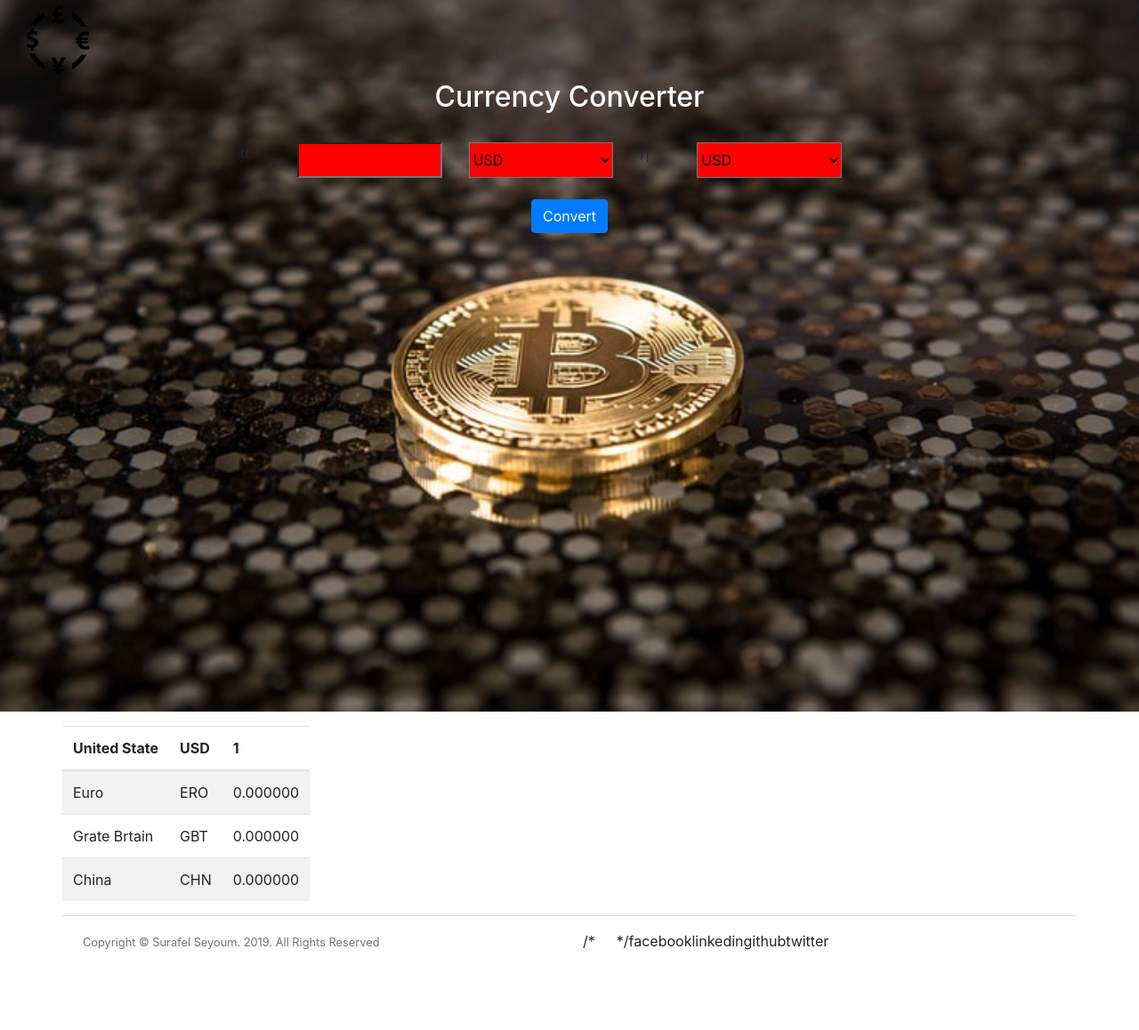
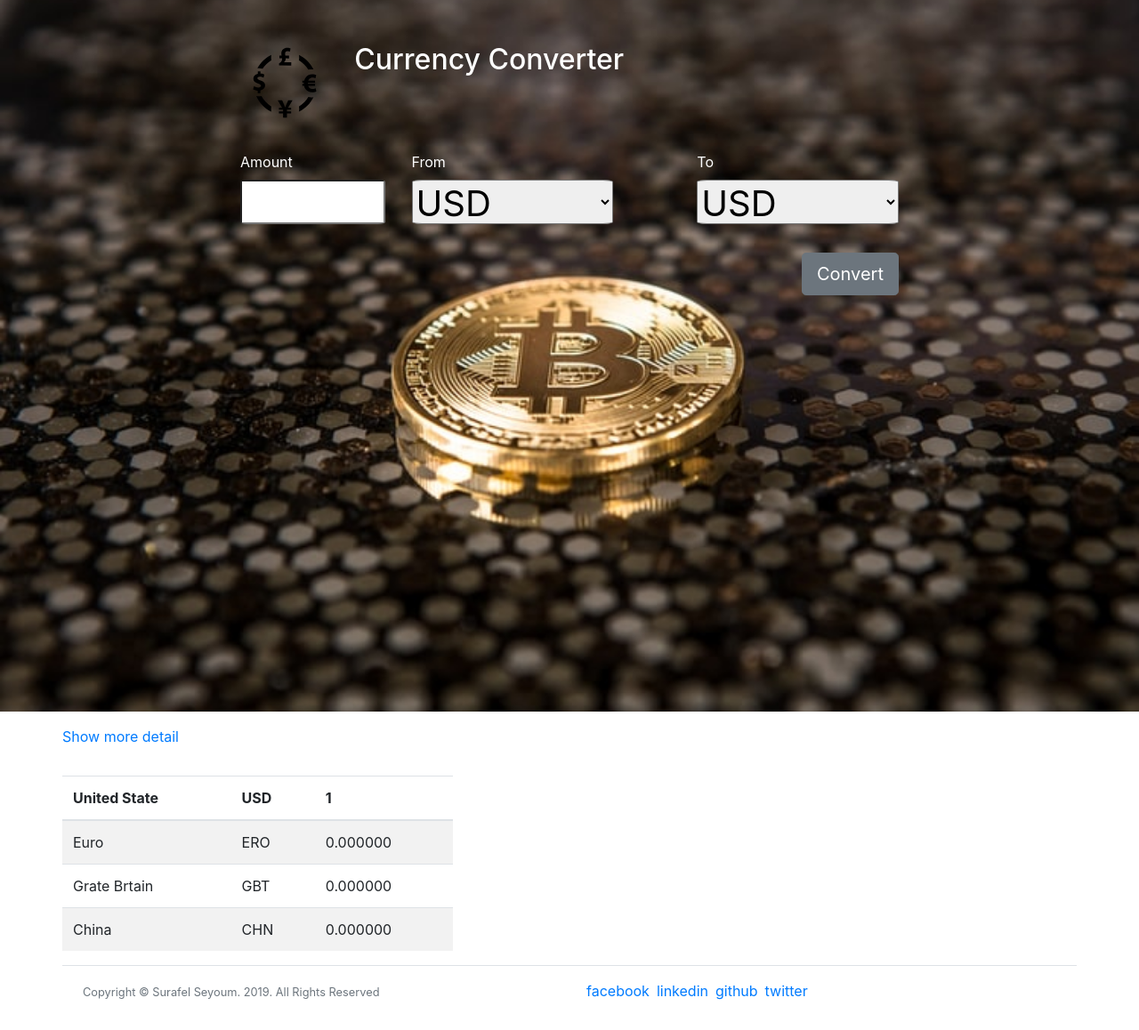
Before and after one commit to lesurafel/Currency-Converter, a React (Create React App) app: page / in a window 1280 px wide. Shown: the whole page at 89% size. Before the commit the page ends 1102 px from the top, so only its background shows below. Built offline with nearby package versions, Linux system fonts and the light colour scheme.

Commit message:
Add base CSS

```diff
--- a/src/Footer.js
+++ b/src/Footer.js
@@ -1,4 +1,5 @@
 import React from 'react';
+import { Link } from "react-router-dom";
 const Footer = () => {
   return (
     <div className = "container">
@@ -8,14 +9,10 @@ const Footer = () => {
         </div>
         <div className="col-12 col-md-6 my-2">
           <div class="d-flex">
-            /*<div class="link-element ml-0"><a href="https://www.linkedin.com/in/lesurafel/"><i class="fab fa-linkedin"></i></a></div>
-            <div class="link-element"><a href="https://www.github.com/lesurafel"><i class="fab fa-github"></i></a></div>
-            <div class="link-element"><a href="https://www.facebook.com/surafel.mehari.3"><i class="fab fa-facebook-f"></i></a></div>
-            <div class="link-element mr-4"><a href="#"><i class="fab fa-twitter"></i></a></div>*/
-            <p>facebook</p>
-            <p>linkedin</p>
-            <p>github</p>
-            <p>twitter</p>
+            <Link to="/"><p className='px-1'>facebook</p></Link>
+            <Link to="/"><p className='px-1'>linkedin</p></Link>
+            <Link to="/"><p className='px-1'>github</p></Link>
+            <Link to="/"><p className='px-1'>twitter</p></Link>
           </div>
         </div>
       </div>
--- a/src/Home.js
+++ b/src/Home.js
@@ -12,6 +12,9 @@ const TopFourList = (props) => {
 
   return (
     <div className="row">
+      <div className="col-12 my-3">
+        <Link to="/about/">Show more detail</Link>
+      </div>
       <div className="col-12 mt-3">
         <table className="table table-striped">
           <thead>
@@ -69,14 +72,20 @@ class convertExchange extends React.Component {
     return (
       <fragment>
       <div id='main' className='container-fluid' >
-        <Link className="navbar-brand" to="/"><img src={logo} height='80' width='100' style ={{color:'white'}} alt="logo" /></Link>
+
         <div className="container currencyConverter">
-          <h2>Currency Converter</h2>
+          <div className='row'>
+            <div className='col-2 pt-5'>
+              <Link className="navbar-brand" to="/"><img src={logo} height='80' width='100' alt="logo" /></Link>
+            </div>
+            <div className='col-8 pt-5 d-flex align-content-end '>
+              <h2>Currency Converter</h2>
+            </div>
+          </div>
           <form onSubmit={this.handleSubmit} className="my-4">
             <div className="row">
-              <div className="d-none d-md-block col-md-1 my-2">tt
-              </div>
               <div className="col-12 col-md-3 my-2">
+                <label styClassName=''>Amount</label>
                 <input
                   type="text"
                   className="mr-sm-2 amount"
@@ -84,7 +93,8 @@ class convertExchange extends React.Component {
                   onChange={this.handleChange}
                 />
               </div>
-              <div className="col-12 col-md-3 my-2">
+              <div className="col-12 col-md-4 my-2">
+                <label styClassName=''>From</label>
                 <select id="input" className='country' noChange>
                   <option>USD</option>
                   <option>EUR</option>
@@ -93,9 +103,10 @@ class convertExchange extends React.Component {
                 </select>
               </div>
               <div className="d-none col-md-1 d-md-block my-2">
-                <ion-icon src="" onClick >/|</ion-icon>
+                <ion-icon src="" onClick ></ion-icon>
               </div>
-              <div className="col-12 col-md-3  my-2">
+              <div className="col-12 col-md-4  my-2">
+                <label styClassName=''>To</label>
                 <select id="input" className='country' noChange>
                   <option>USD</option>
                   <option>EUR</option>
@@ -107,8 +118,8 @@ class convertExchange extends React.Component {
               </div>
             </div>
             <div className = 'row'>
-              <div className="col-12 justify-content-center d-flex pt-3">
-                <button type="submit" className="btn btn-primary auto"> Convert </button>
+              <div className="col-12 justify-content-end d-flex pt-2 pl-2">
+                <button type="submit" className="btn btn-secondary btn-lg"> Convert </button>
               </div>
             </div>
           </form>
--- a/src/index.css
+++ b/src/index.css
@@ -18,6 +18,10 @@ h2 {
   text-align: center;
 }
 
+label {
+  color: white;
+}
+
 #main {
   background-image: url(./images/13.jpg);
   background-size: cover;
@@ -34,11 +38,11 @@ h2 {
 .country,
 .amount {
   width: 100%;
-  height: 40px;
-  background-color: red;
+  height: 50px;
+  border-radius: 5%;
+  font-size: 40px;
 }
 
-.empty {
-  width: 50px;
-  background-color: yellow;
+.amount {
+  text-align: right;
 }
```
Also changed, not shown: src/images/backForth.jpg (added).
